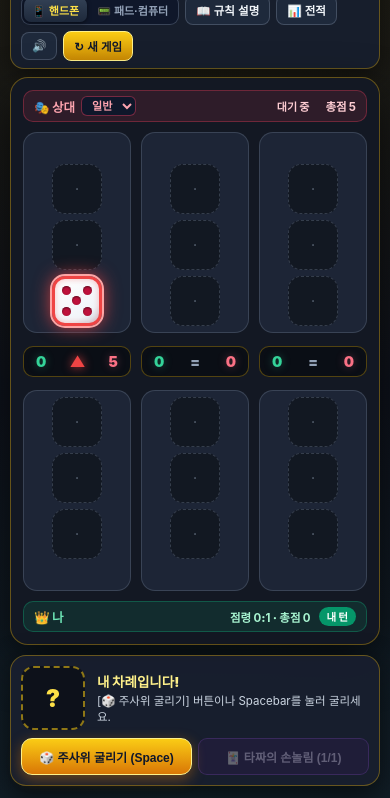
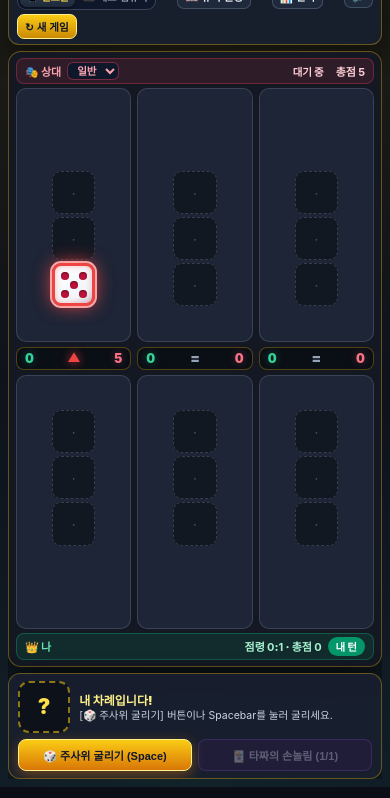
Before and after one commit to mmddmda-dotcom/tktka, a plain HTML site: page index.html in a window 390 px wide. Shown: the part 57-855 px from the top of the page. Drawn offline with Linux system fonts and the light colour scheme.

Commit message:
Add files via upload

```diff
--- a/index.html
+++ b/index.html
@@ -26,7 +26,8 @@
 
         html, body {
             width: 100%;
-            min-height: 100dvh;
+            height: 100dvh;
+            max-height: 100dvh;
             font-family: -apple-system, BlinkMacSystemFont, "Apple SD Gothic Neo", "Malgun Gothic", sans-serif;
             background-color: var(--bg-deep);
             background-image:
@@ -34,7 +35,7 @@
                 radial-gradient(circle at 50% 100%, rgba(16, 185, 129, 0.08) 0%, transparent 50%),
                 linear-gradient(180deg, #0b0e14 0%, #111622 100%);
             color: var(--text-primary);
-            overflow-x: hidden;
+            overflow: hidden;
             user-select: none;
             -webkit-user-select: none;
         }
@@ -42,79 +43,183 @@
         .hidden { display: none !important; }
 
         /* =====================================================================
-           레이아웃 모드 (📱 핸드폰 / 📟 패드·컴퓨터 가로 무스크롤)
+           레이아웃 모드 (📱 핸드폰 1화면 무스크롤 / 📟 패드·컴퓨터 가로 무스크롤)
            ===================================================================== */
         .app-shell {
             width: 100%;
-            max-width: 780px;
-            min-height: 100dvh;
+            height: 100dvh;
+            max-height: 100dvh;
             margin: 0 auto;
-            padding: 10px 14px 16px;
             display: flex;
             flex-direction: column;
             justify-content: space-between;
-            gap: 10px;
+            overflow: hidden;
         }
 
         .workspace-container {
             width: 100%;
+            flex: 1;
+            min-height: 0;
             display: flex;
             flex-direction: column;
-            gap: 10px;
+            overflow: hidden;
+        }
+
+        /* 📱 핸드폰 모드 (100dvh 한 화면 무스크롤 최적화) */
+        body.layout-phone {
+            --die-size: clamp(36px, 5.1dvh, 46px);
+            --pip-size: clamp(6.5px, 0.95dvh, 8.5px);
+        }
+        body.layout-phone .app-shell {
+            max-width: 480px;
+            padding: 6px 8px 8px;
+            gap: 6px;
+        }
+        body.layout-phone .top-header {
+            padding: 5px 8px;
+            gap: 4px;
+            border-radius: 11px;
+            flex-shrink: 0;
+        }
+        body.layout-phone .brand-icon {
+            width: 24px;
+            height: 24px;
+            font-size: 13px;
+            border-radius: 6px;
+        }
+        body.layout-phone .brand-title {
+            font-size: 12.5px;
+        }
+        body.layout-phone .streak-badge {
+            padding: 2px 7px;
+            font-size: 10.5px;
+        }
+        body.layout-phone .header-actions {
+            width: 100%;
+            justify-content: space-between;
+            gap: 4px;
+        }
+        body.layout-phone .layout-opt-btn {
+            padding: 3px 6px;
+            font-size: 10px;
+        }
+        body.layout-phone .ui-btn {
+            padding: 4px 7px;
+            font-size: 10.5px;
+            border-radius: 7px;
+        }
+        body.layout-phone .workspace-container {
+            gap: 6px;
+        }
+        body.layout-phone .board-arena {
             flex: 1;
-        }
-
-        /* 📱 핸드폰 모드 */
-        body.layout-phone {
-            --die-size: 50px;
-            --pip-size: 9px;
-        }
-        body.layout-phone .app-shell {
-            max-width: 460px;
-            padding: 8px 10px 12px;
-            gap: 8px;
-        }
-        body.layout-phone .top-header {
-            padding: 7px 10px;
+            min-height: 0;
+            padding: 6px 7px;
+            gap: 4px;
+            border-radius: 13px;
+            justify-content: space-between;
+        }
+        body.layout-phone .faction-bar {
+            padding: 3px 8px;
+            font-size: 11px;
+            border-radius: 8px;
+            flex-shrink: 0;
+        }
+        body.layout-phone .columns-grid-3 {
+            flex: 1;
+            min-height: 0;
             gap: 6px;
         }
-        body.layout-phone .brand-title {
-            font-size: 13.5px;
-        }
         body.layout-phone .lane-card {
-            min-height: 194px;
-            padding: 6px 4px;
+            height: 100%;
+            min-height: 0;
+            padding: 3px 3px;
+            gap: 2px;
+            border-radius: 10px;
+            justify-content: space-evenly;
+        }
+        body.layout-phone .lane-bonus-bar {
+            min-height: 14px;
+        }
+        body.layout-phone .bonus-tag {
+            font-size: 9px;
+            padding: 1px 6px;
+        }
+        body.layout-phone .lane-slots-stack {
+            gap: 3px;
+        }
+        body.layout-phone .empty-slot {
+            border-radius: 9px;
+            font-size: 13px;
+        }
+        body.layout-phone .die-face {
+            border-radius: 9px;
+        }
+        body.layout-phone .vs-divider-grid {
+            gap: 6px;
+            padding: 1px 0;
+            flex-shrink: 0;
+        }
+        body.layout-phone .vs-lane-pill {
+            padding: 3px 8px;
+            border-radius: 8px;
+        }
+        body.layout-phone .vs-score-player,
+        body.layout-phone .vs-score-ai {
+            font-size: 12.5px;
+        }
+        body.layout-phone .vs-arrow-up,
+        body.layout-phone .vs-arrow-down {
+            font-size: 12.5px;
         }
         body.layout-phone .action-tray {
+            flex-shrink: 0;
             flex-direction: column;
             align-items: stretch;
-            padding: 10px;
-            gap: 8px;
+            padding: 7px 9px;
+            gap: 6px;
+            border-radius: 12px;
+        }
+        body.layout-phone .tray-left-die {
+            gap: 9px;
+        }
+        body.layout-phone .die-sz-tray {
+            width: clamp(44px, 6.2dvh, 54px);
+            height: clamp(44px, 6.2dvh, 54px);
+            min-width: clamp(44px, 6.2dvh, 54px);
+            min-height: clamp(44px, 6.2dvh, 54px);
+            border-radius: 11px;
+            --dot-d: clamp(8.5px, 1.2dvh, 10px);
+        }
+        body.layout-phone .tray-status-title {
+            font-size: 12px;
+            margin-bottom: 1px;
+        }
+        body.layout-phone .tray-status-sub {
+            font-size: 10.5px;
+            line-height: 1.25;
         }
         body.layout-phone .tray-buttons-col {
             flex-direction: row;
+            gap: 6px;
         }
         body.layout-phone .btn-roll-main,
         body.layout-phone .btn-reroll-sub {
             flex: 1;
-            padding: 9px 10px;
-            font-size: 12px;
+            padding: 7px 8px;
+            font-size: 11px;
+            border-radius: 8px;
         }
 
         /* 📟 패드·컴퓨터 모드 (가로 최적화 · 화면 스크롤 없음 100dvh) */
         body.layout-pad_pc {
-            --die-size: 58px;
-            --pip-size: 10.5px;
-            height: 100dvh;
-            overflow: hidden;
+            --die-size: 60px;
+            --pip-size: 11px;
         }
         body.layout-pad_pc .app-shell {
             max-width: 1180px;
-            height: 100dvh;
-            min-height: 0;
             padding: 8px 14px 10px;
             gap: 8px;
-            overflow: hidden;
         }
         body.layout-pad_pc .top-header {
             padding: 7px 12px;
@@ -125,8 +230,6 @@
             grid-template-columns: minmax(0, 1fr) 300px;
             gap: 14px;
             height: 100%;
-            min-height: 0;
-            overflow: hidden;
         }
         body.layout-pad_pc .board-arena {
             height: 100%;
@@ -380,7 +483,6 @@
         }
 
         .lane-card {
-            min-height: 226px;
             background: var(--panel-card);
             border: 1.5px solid rgba(148, 163, 184, 0.24);
             border-radius: 14px;
@@ -654,21 +756,21 @@
         }
 
         .die-sz-reroll {
-            width: 46px;
-            height: 46px;
-            min-width: 46px;
-            min-height: 46px;
+            width: 44px;
+            height: 44px;
+            min-width: 44px;
+            min-height: 44px;
             border-radius: 10px;
-            --dot-d: 8.5px;
+            --dot-d: 8px;
         }
 
         .die-sz-mini {
-            width: 34px;
-            height: 34px;
-            min-width: 34px;
-            min-height: 34px;
+            width: 30px;
+            height: 30px;
+            min-width: 30px;
+            min-height: 30px;
             border-radius: 8px;
-            --dot-d: 6.5px;
+            --dot-d: 5.5px;
         }
 
         .die-sz-full {
@@ -871,11 +973,11 @@
             background: #0f172a;
             border: 1.5px solid #64748b;
             border-radius: 11px;
-            padding: 6px 10px;
+            padding: 5px 8px;
             display: flex;
             flex-direction: column;
             align-items: center;
-            gap: 4px;
+            gap: 3px;
             cursor: pointer;
             transition: all 0.15s ease;
             -webkit-appearance: none;
@@ -993,7 +1095,7 @@
     </div>
 
     <!-- 메인 앱 셸 -->
-    <div class="app-shell">
+    <div id="app" class="app-shell">
 
         <!-- 1. 상단 헤더 바 (연승 배지 + 화면 비율 스위치 + 규칙/전적/음소거/새게임) -->
         <header class="top-header">
@@ -1015,7 +1117,7 @@
             </div>
         </header>
 
-        <!-- 메인 워크스페이스 (패드 모드에서는 좌측 보드 / 우측 컨트롤 2단 분할) -->
+        <!-- 메인 워크스페이스 (패드·컴퓨터에서는 좌측 보드 / 우측 컨트롤 2단 분할, 핸드폰에서는 무스크롤 세로 배치) -->
         <div class="workspace-container">
 
             <!-- 2. 상·하 대칭 세로 3열 카드 보드 -->
@@ -1025,15 +1127,15 @@
                 <div class="faction-bar faction-ai">
                     <div style="display:flex;align-items:center;gap:6px;">
                         <span>🎭 상대</span>
-                        <select id="ai-difficulty" style="background:#0f172a;color:#fda4af;border:1px solid rgba(244,63,94,0.45);border-radius:6px;padding:2px 6px;font-size:11px;font-weight:800;outline:none;">
+                        <select id="ai-difficulty" style="background:#0f172a;color:#fda4af;border:1px solid rgba(244,63,94,0.45);border-radius:6px;padding:1px 5px;font-size:10.5px;font-weight:800;outline:none;">
                             <option value="normal" selected>일반</option>
                             <option value="tazza">타짜</option>
                         </select>
                     </div>
-                    <div style="display:flex;align-items:center;gap:8px;">
-                        <span id="ai-turn-status" style="font-size:11px;color:#fecdd3;">대기 중</span>
+                    <div style="display:flex;align-items:center;gap:6px;">
+                        <span id="ai-turn-status" style="font-size:10.5px;color:#fecdd3;">대기 중</span>
                         <div id="ai-mini-die-box" style="display:flex;align-items:center;"></div>
-                        <span style="font-size:11.5px;color:#fecdd3;">총점 <b id="score-ai-total">0</b></span>
+                        <span style="font-size:11px;color:#fecdd3;">총점 <b id="score-ai-total">0</b></span>
                         <span id="ai-turn-badge" class="turn-indicator turn-ind-ai hidden">상대 턴</span>
                     </div>
                 </div>
@@ -1050,14 +1152,14 @@
                 <!-- 플레이어 진영 하단 바 -->
                 <div class="faction-bar faction-player">
                     <span>👑 나</span>
-                    <div style="display:flex;align-items:center;gap:8px;">
-                        <span style="font-size:11.5px;color:#a7f3d0;">점령 <b id="score-player-lines">0</b>:<b id="score-ai-lines">0</b> · 총점 <b id="score-player-total">0</b></span>
+                    <div style="display:flex;align-items:center;gap:6px;">
+                        <span style="font-size:11px;color:#a7f3d0;">점령 <b id="score-player-lines">0</b>:<b id="score-ai-lines">0</b> · 총점 <b id="score-player-total">0</b></span>
                         <span id="player-turn-badge" class="turn-indicator turn-ind-player">내 턴</span>
                     </div>
                 </div>
             </main>
 
-            <!-- 3. 플레이어 주사위 액션 트레이 (패드 모드에서는 우측 고정 사이드바) -->
+            <!-- 3. 플레이어 주사위 액션 트레이 -->
             <section class="action-tray">
                 <div class="tray-left-die">
                     <div id="player-die-slot" style="display:flex;align-items:center;justify-content:center;flex-shrink:0;"></div>
@@ -1065,11 +1167,11 @@
                     <!-- 리롤 전/후 2택 선택 UI -->
                     <div id="reroll-choice-box" class="reroll-pair-wrap hidden">
                         <button type="button" id="btn-pick-before" class="reroll-pick-card">
-                            <span style="font-size:10px;font-weight:900;color:#94a3b8;">리롤 전</span>
+                            <span style="font-size:9.5px;font-weight:900;color:#94a3b8;">리롤 전</span>
                             <div id="reroll-before-die"></div>
                         </button>
                         <button type="button" id="btn-pick-after" class="reroll-pick-card" style="border-color:#fde047;">
-                            <span style="font-size:10px;font-weight:900;color:#fde047;">리롤 후</span>
+                            <span style="font-size:9.5px;font-weight:900;color:#fde047;">리롤 후</span>
                             <div id="reroll-after-die"></div>
                         </button>
                     </div>
@@ -1534,7 +1636,7 @@
                 const endX = firstTargetRect.left + firstTargetRect.width / 2;
                 const endY = firstTargetRect.top + firstTargetRect.height / 2;
 
-                const projSize = 56;
+                const projSize = 52;
                 const proj = document.createElement('div');
                 proj.style.position = 'fixed';
                 proj.style.left = `${startX - projSize / 2}px`;
@@ -1639,7 +1741,6 @@
                 comboCount = 1,
                 sizeClass = 'die-sz-board',
                 owner = 'player',
-                isSmashable = false,
                 isRolling = false,
                 isPop = false,
                 isQuestionMark = false,
@@ -1649,7 +1750,7 @@
 
             if (isQuestionMark || !dieObj || !dieObj.value) {
                 return `
-                    <div class="${sizeClass}" style="border-radius:13px;border:2px dashed rgba(250,204,21,0.55);background:rgba(11,14,20,0.75);display:flex;align-items:center;justify-content:center;color:#fde047;font-weight:900;font-size:24px;flex-shrink:0;">
+                    <div class="${sizeClass}" style="border-radius:11px;border:2px dashed rgba(250,204,21,0.55);background:rgba(11,14,20,0.75);display:flex;align-items:center;justify-content:center;color:#fde047;font-weight:900;font-size:21px;flex-shrink:0;">
                         ?
                     </div>
                 `;
@@ -2752,7 +2853,7 @@
                 spawnFxParticles(window.innerWidth / 2, window.innerHeight / 2, ['#fde047', '#10b981', '#38bdf8', '#ffffff'], 65, 11);
                 document.getElementById('result-trophy').textContent = '🏆';
                 document.getElementById('result-title').textContent = isDrawAdvantageWin
-                    ? '승리! (무승부 우세 판정)'
+                    ? '승리! (동점 우세 판정)'
                     : `승리! (🔥 ${state.stats.streak}연승 중)`;
                 document.getElementById('result-title').style.color = '#fde047';
                 document.getElementById('result-subtitle').textContent = isDrawAdvantageWin
```
